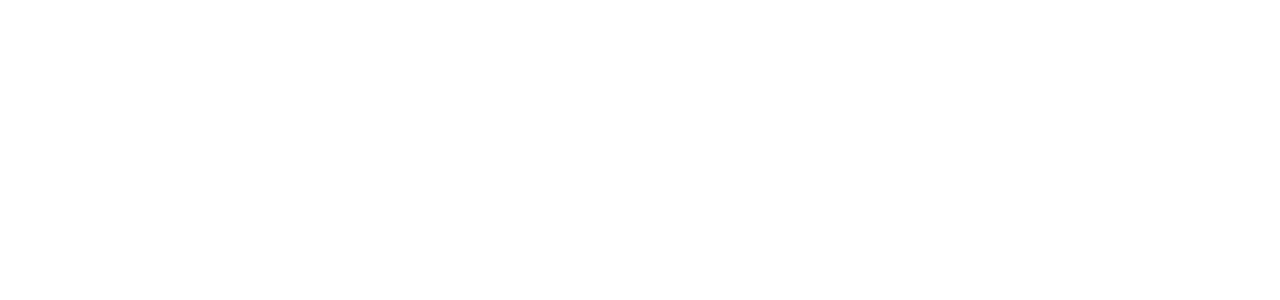
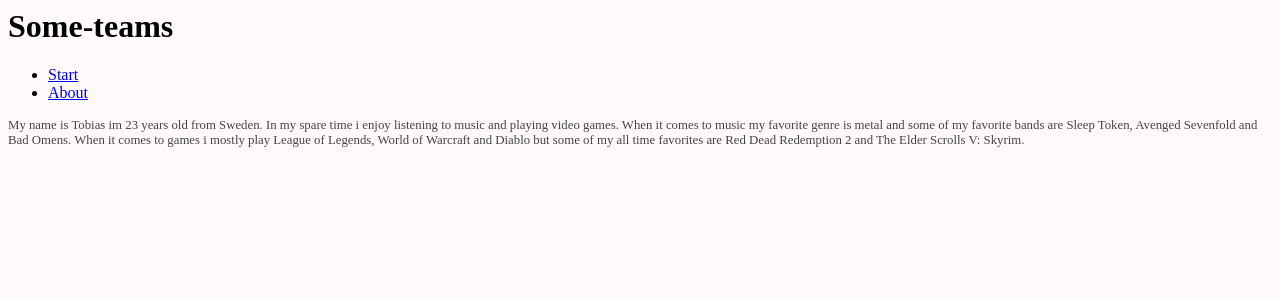
Before and after one commit to TobiasAndren/some-teams, a PHP site: page /about.php in a window 1280 px wide. Before the commit the part shown is empty. Shown: the top 300 px of the page. Run offline with PHP 8.4, Linux system fonts and the light colour scheme.

Commit message:
added an about me text

```diff
--- a/Project/about.php
+++ b/Project/about.php
@@ -0,0 +1,15 @@
+<?php
+
+include __DIR__ . "/header.php";
+
+?>
+
+<article>
+    <p>
+        My name is Tobias im 23 years old from Sweden.
+        In my spare time i enjoy listening to music and playing video games.
+        When it comes to music my favorite genre is metal and some of my favorite bands are Sleep Token, Avenged Sevenfold and Bad Omens.
+        When it comes to games i mostly play League of Legends, World of Warcraft and Diablo
+        but some of my all time favorites are Red Dead Redemption 2 and The Elder Scrolls V: Skyrim.
+    </p>
+</article>
--- a/Project/header.php
+++ b/Project/header.php
@@ -18,7 +18,7 @@
             flex-wrap: wrap;
         }
 
-        article {
+        main article {
             background-color: #fff;
             box-shadow: 0 2px 4px rgba(0, 0, 0, 0.2);
             margin-left: 10px;
@@ -28,7 +28,7 @@
             width: 15vw;
         }
 
-        article:hover {
+        main article:hover {
             box-shadow: 0 5px 15px rgba(0, 0, 0, 0.2);
             transform: scale(1.1);
         }
```
